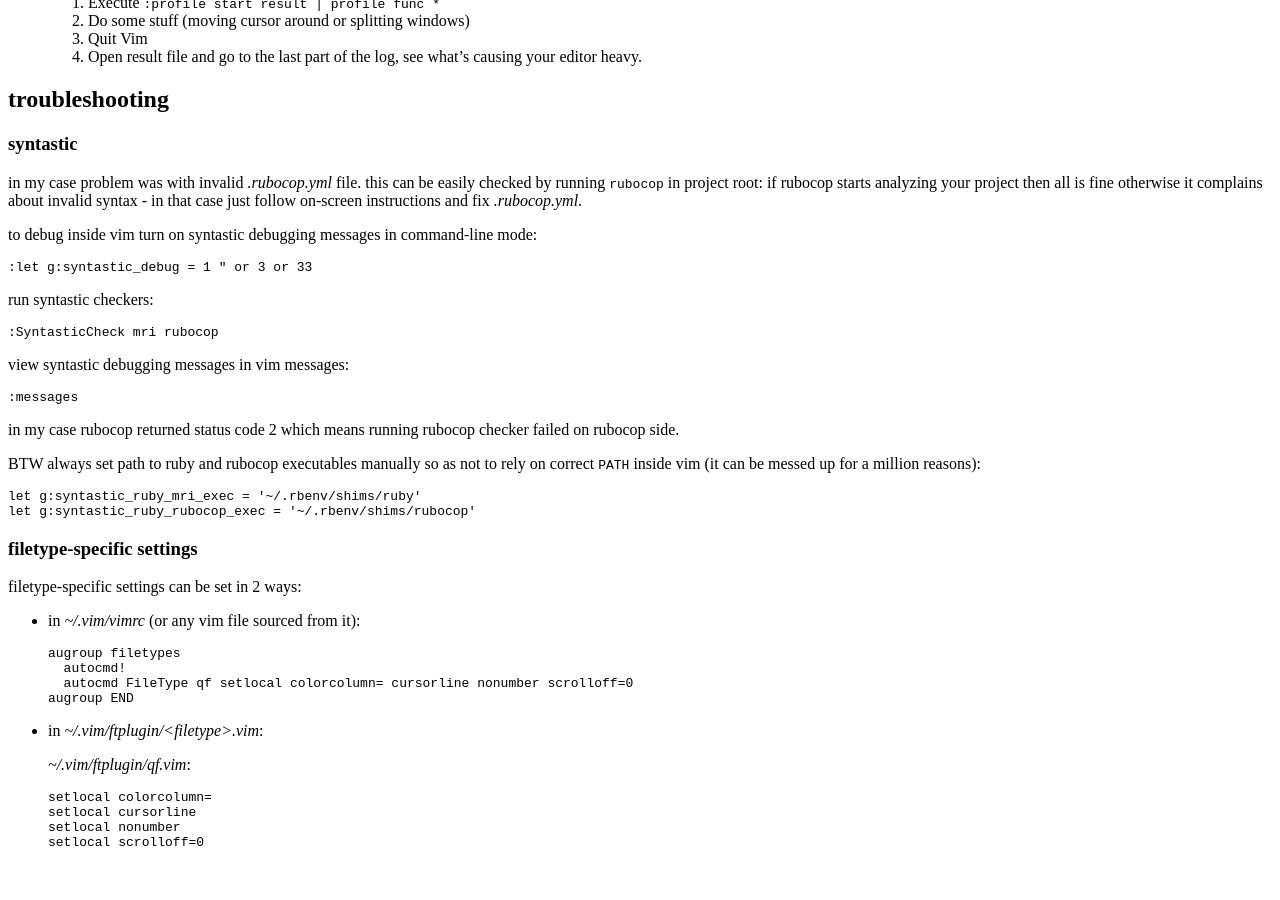
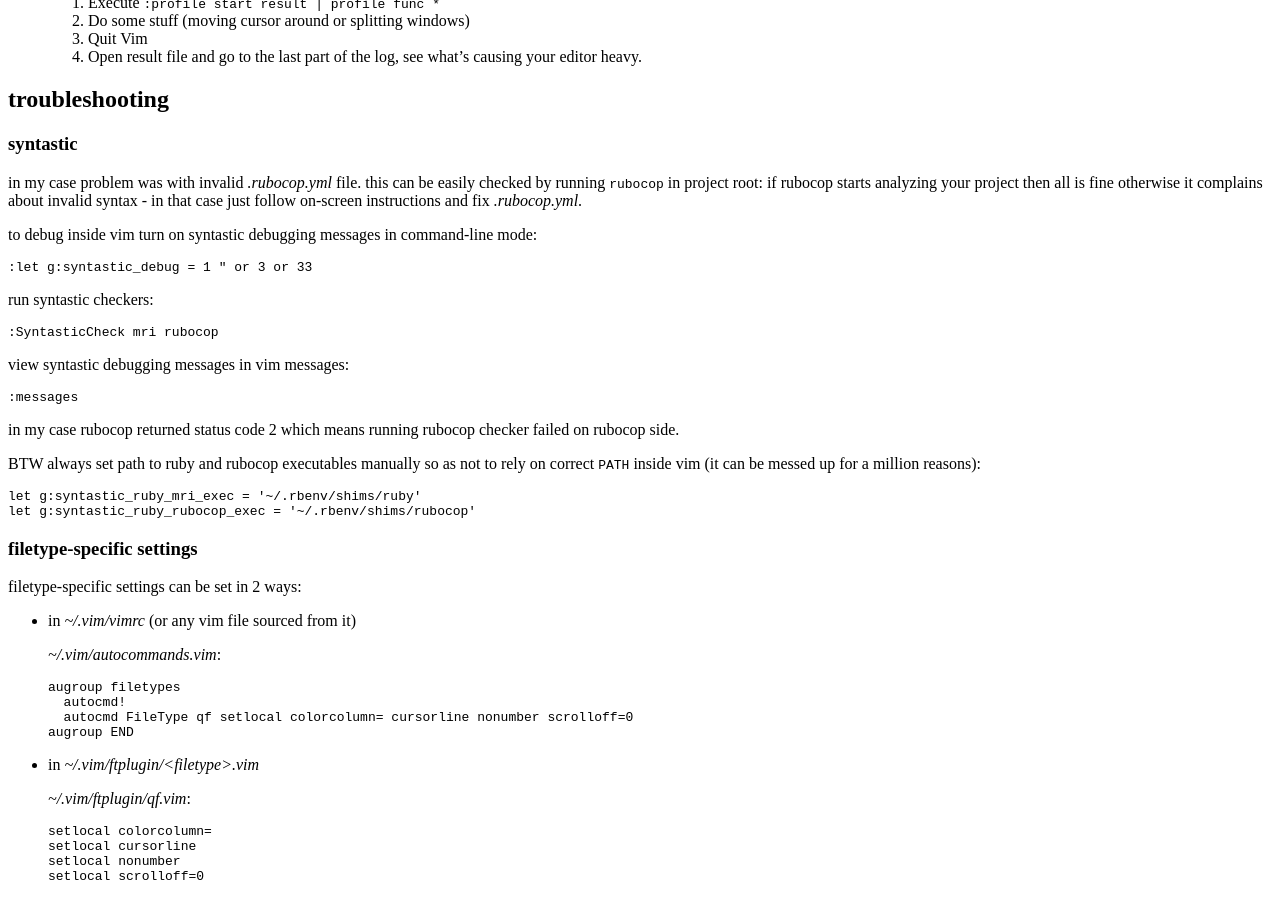
Before and after one commit to tap349/tap349.github.io, a Jekyll site: the page built from _posts/2016-12-11-vim-notes.md, in a window 1280 px wide and 900 px high, scrolled down 1524 px. Built offline with Jekyll 4.4.1, drawn with Linux system fonts in a browser that asks for light colours; before the commit the page ends 2390 px from its top, so only the background shows below that.

Commit message:
update 2017-04-10_00:50:20

````diff
--- a/_posts/2016-12-11-vim-notes.md
+++ b/_posts/2016-12-11-vim-notes.md
@@ -137,7 +137,9 @@ let g:syntastic_ruby_rubocop_exec = '~/.rbenv/shims/rubocop'
 
 filetype-specific settings can be set in 2 ways:
 
-- in _~/.vim/vimrc_ (or any vim file sourced from it):
+- in _~/.vim/vimrc_ (or any vim file sourced from it)
+
+  _~/.vim/autocommands.vim_:
 
   ```vim
   augroup filetypes
@@ -146,9 +148,10 @@ filetype-specific settings can be set in 2 ways:
   augroup END
   ```
 
-- in _~/.vim/ftplugin/\<filetype>.vim_:
+- in _~/.vim/ftplugin/\<filetype>.vim_
 
   _~/.vim/ftplugin/qf.vim_:
+
   ```vim
   setlocal colorcolumn=
   setlocal cursorline
````
